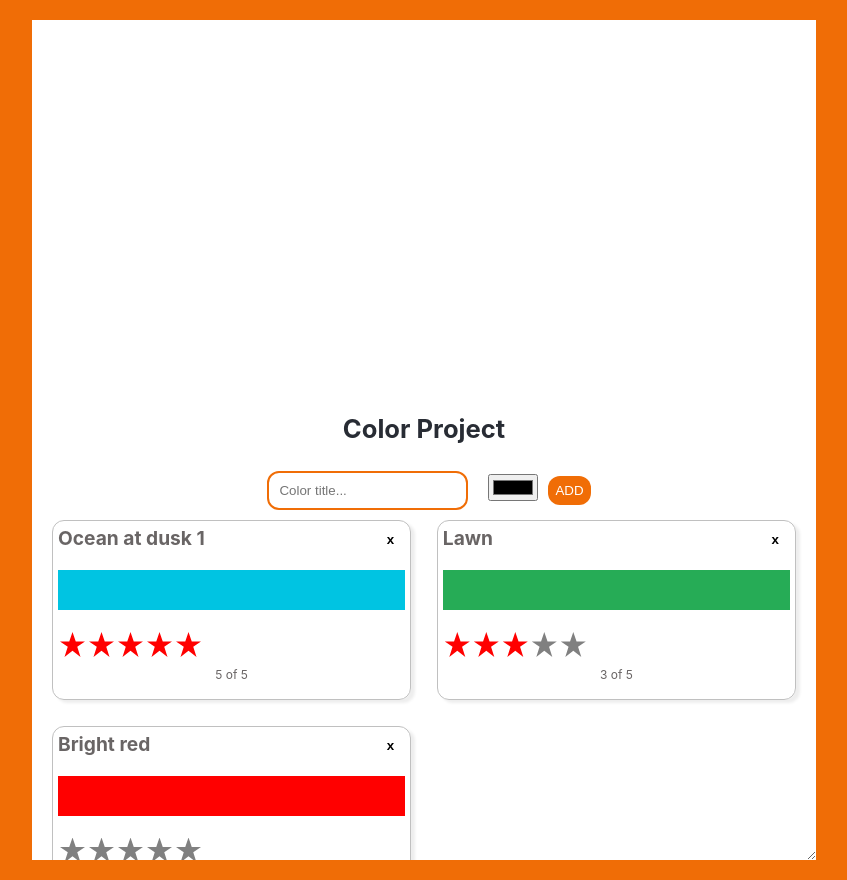
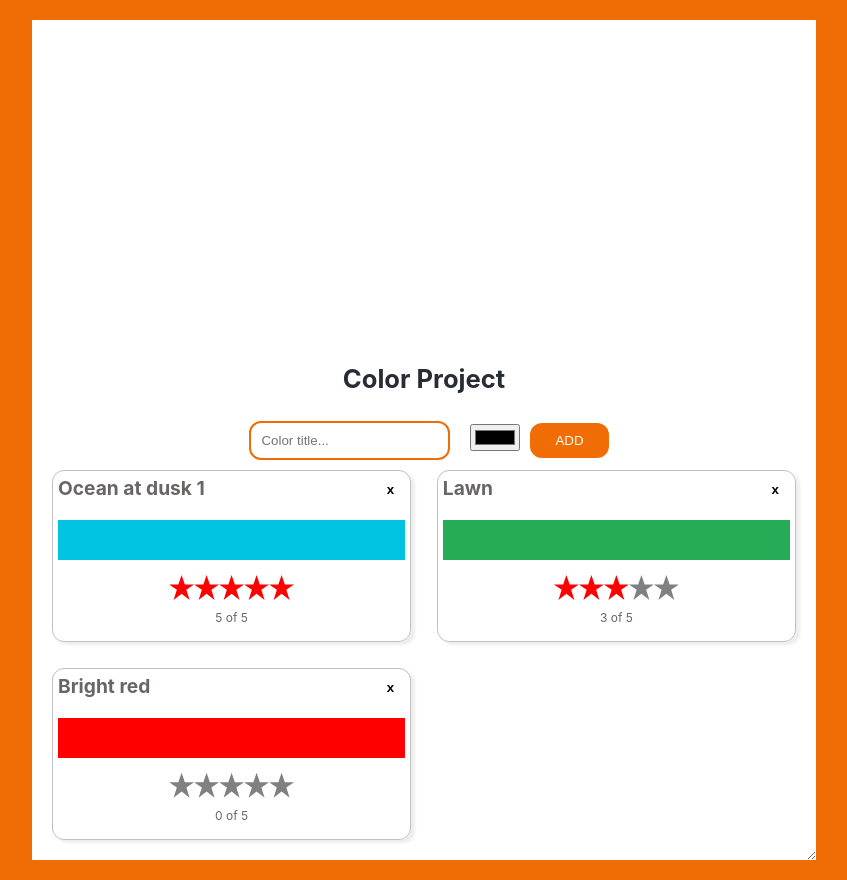
Before and after one commit to ekpliska/color-project, a React (Create React App) app: page / in a window 1280 px wide. Shown: the whole page, without its empty margins (216-1063 px from the left). Built offline with nearby package versions, Linux system fonts and the light colour scheme.

Commit message:
fixed: css

```diff
--- a/src/App.css
+++ b/src/App.css
@@ -40,7 +40,8 @@
     padding: 7px;
     border: none;
     border-radius: 12px;
-    outline: none;
+	outline: none;
+	padding: 10px 25px;
     cursor: pointer;
 }
 .add-color__button:hover {
@@ -51,7 +52,7 @@
 	display: grid;
 	grid-template-columns: 1fr 1fr;
 	grid-gap: 2vw;
-	height: 320px;
+	height: 370px;
 }
 
 .color-item {
@@ -85,7 +86,7 @@
 
 .star-rating {
 	display: block;
-	height: 25px;
+	height: 30px;
 }
 .star {
 	cursor: pointer;
@@ -94,6 +95,7 @@
 	margin: 2px;
 	float: left;
 	background-color: grey;
+	margin: 10px 0;
 	clip-path: polygon(
 		50% 0%,
 		63% 38%,
@@ -107,12 +109,24 @@
 		37% 38%
 	);
 }
-.color-item__star > p {
+.color-item__star {
+	position: relative;
+}
+.star-rating {
+	position: absolute;
+    top: 50%;
+    left: 50%;
+    margin-right: -50%;
+	transform: translate(-50%, -50%);
+}
+.star-rating > p {
 	color: #696565;
 	font-size: 12px;
 	display: block;
 	text-align: center;
+	margin: 10px 0;
 }
 .star.selected {
 	background-color: red;
+	margin: 10px 0;
 }
--- a/src/components/StarRating.js
+++ b/src/components/StarRating.js
@@ -10,8 +10,8 @@
                         <Star key={i} selected={i < starsSelected} onClick={() => onRate(i + 1)} />
                     )
                 })}
+                <p>{starsSelected} of {totalStars}</p>
             </div>
-            <p>{starsSelected} of {totalStars}</p>
         </React.Fragment>
     )
 }
```
